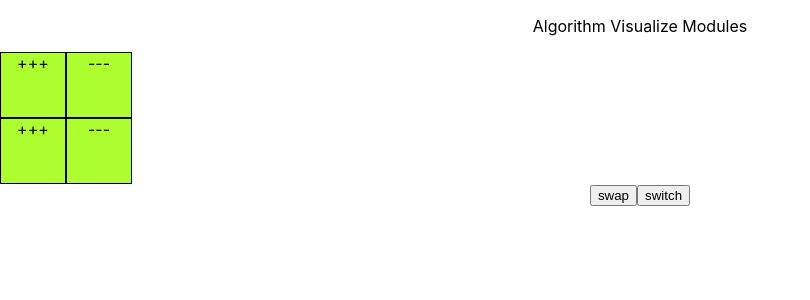
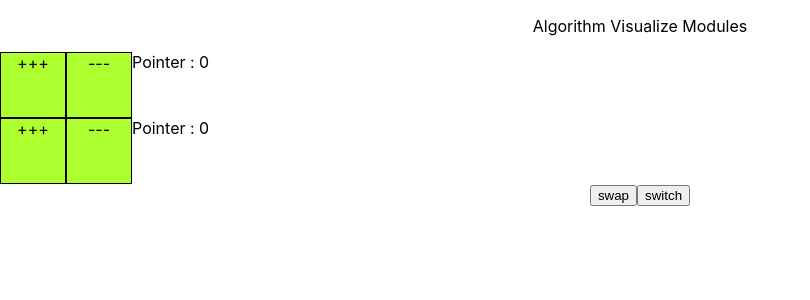
Before and after one commit to VimForLaNie/algorithm-visualizer, a React (Create React App) app: page / in a window 1280 px wide. Shown: the top 300 px of the page, without its empty margins (0-810 px from the left). Built offline with nearby package versions, Linux system fonts and the light colour scheme.

Commit message:
IndexBox added

```diff
--- a/src/modules/Array.js
+++ b/src/modules/Array.js
@@ -35,11 +35,21 @@ class Array extends React.Component{
             });
         }
     }
+
     MoveButton = props =>{
         return(
             <div onClick={() => this.movePtr(props.i)} className="Array-button">{props.text}</div>
         );
     }
+
+    IndexBox = props => {
+        return(
+            <div className="Array-index">
+                {props.name} : {this.state.ptr}
+            </div>
+        );
+    }
+
     render(){
         const renderArray = [];
         for (const [index, value] of this.props.arr.entries()) {
@@ -65,6 +75,7 @@ class Array extends React.Component{
                     {renderArray}
                 </div>
                 <this.MoveButton i={-1} text="---"/>
+                <this.IndexBox name="Pointer"/>
             </div>
         );
     }
```
